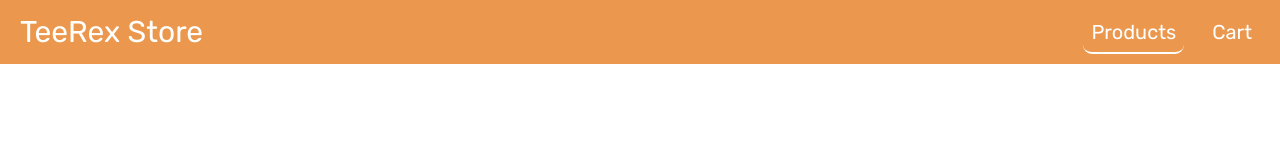
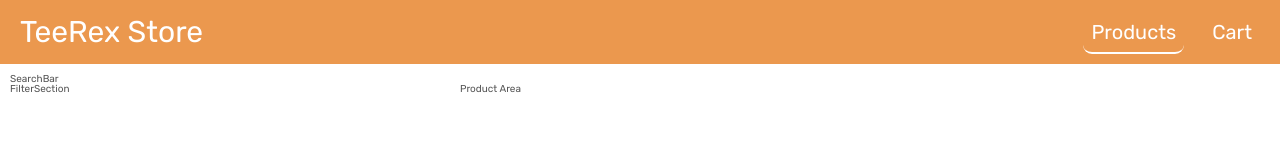
Before and after one commit to orpic/react-e-c, a React (Create React App) app: page /products in a window 1280 px wide. Shown: the top 160 px of the page. Built offline with nearby package versions, Linux system fonts and the light colour scheme.

Commit message:
grid view in products

```diff
--- /dev/null
+++ b/src/components/FilterSection/FilterSection.js
@@ -0,0 +1,9 @@
+import React from "react";
+// eslint-disable-next-line
+import classes from "./FilterSection.module.css";
+
+const FilterSection = () => {
+  return <div>FilterSection</div>;
+};
+
+export default FilterSection;
--- a/src/components/Layout/Layout.js
+++ b/src/components/Layout/Layout.js
@@ -5,10 +5,10 @@ import { MainNavigation } from "../../components";
 
 const Layout = ({ children }) => {
   return (
-    <>
+    <div className={classes.layout}>
       <MainNavigation />
       <main className="TODO - add css class">{children}</main>
-    </>
+    </div>
   );
 };
 
--- a/src/components/Layout/Layout.module.css
+++ b/src/components/Layout/Layout.module.css
@@ -0,0 +1,3 @@
+.layout {
+  height: 100vh;
+}
--- /dev/null
+++ b/src/components/SearchBar/SearchBar.js
@@ -0,0 +1,9 @@
+import React from "react";
+// eslint-disable-next-line
+import classes from "./SearchBar.module.css";
+
+const SearchBar = () => {
+  return <div>SearchBar</div>;
+};
+
+export default SearchBar;
--- a/src/components/index.js
+++ b/src/components/index.js
@@ -1,2 +1,4 @@
 export { default as Layout } from "./Layout/Layout";
 export { default as MainNavigation } from "./MainNavigation/MainNavigation";
+export { default as SearchBar } from "./SearchBar/SearchBar";
+export { default as FilterSection } from "./FilterSection/FilterSection";
--- a/src/pages/Products/Products.js
+++ b/src/pages/Products/Products.js
@@ -1,9 +1,20 @@
 import React from "react";
+import { FilterSection, SearchBar } from "../../components";
 // eslint-disable-next-line
 import classes from "./Products.module.css";
 
 const Products = () => {
-  return <></>;
+  return (
+    <>
+      <main className={classes.main}>
+        <div className={classes.search}>
+          <SearchBar />
+        </div>
+        <FilterSection />
+        <div>Product Area</div>
+      </main>
+    </>
+  );
 };
 
 export const productsPath = "/products";
--- a/src/pages/Products/Products.module.css
+++ b/src/pages/Products/Products.module.css
@@ -0,0 +1,10 @@
+.main {
+  padding: 1rem;
+  display: grid;
+  grid-template-columns: 450px 1fr;
+  grid-template-rows: 1fr;
+}
+
+.search {
+  grid-column: 1/-1;
+}
```
Also changed, not shown: src/components/FilterSection/FilterSection.module.css (added), src/components/SearchBar/SearchBar.module.css (added).
